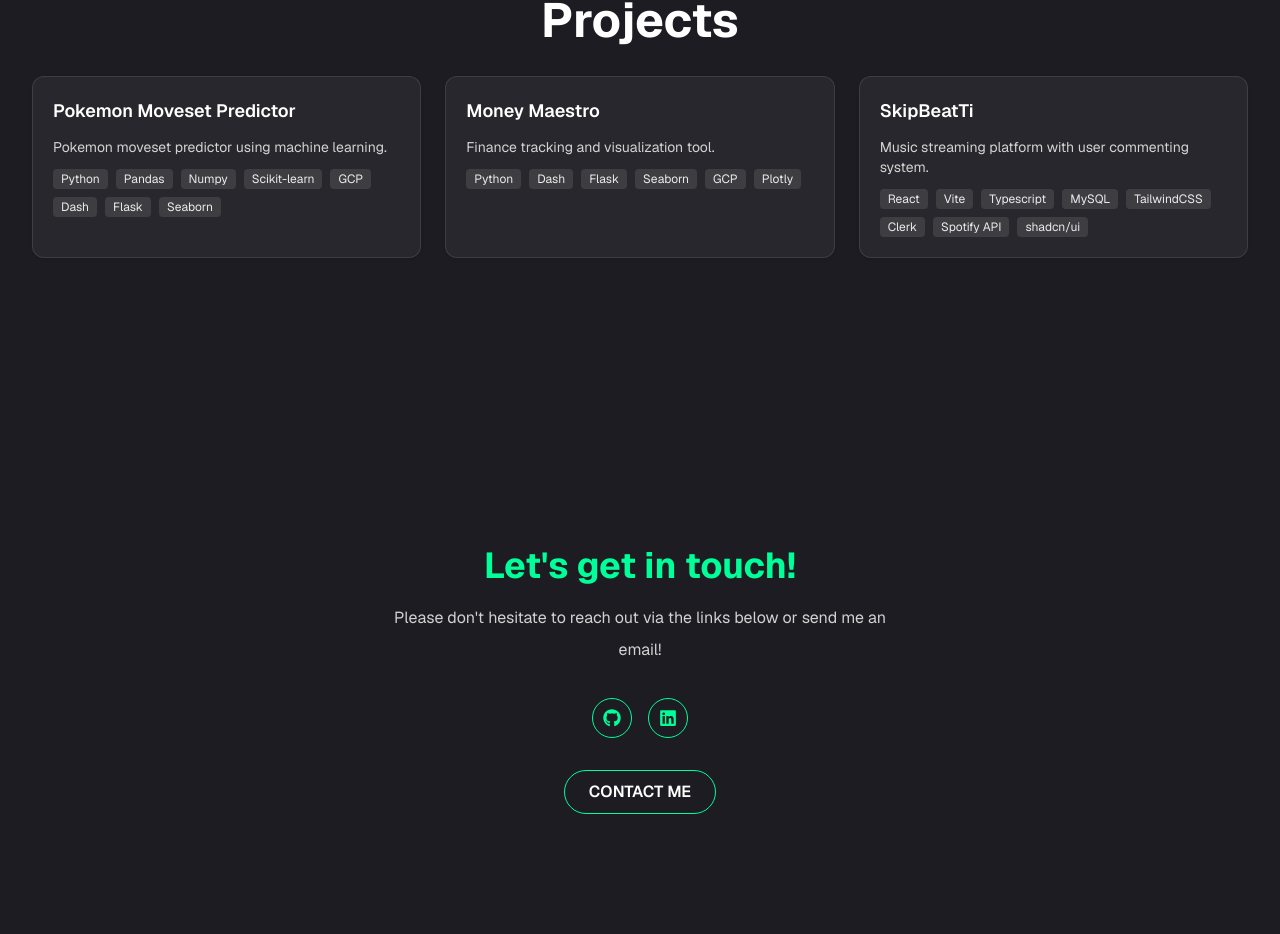
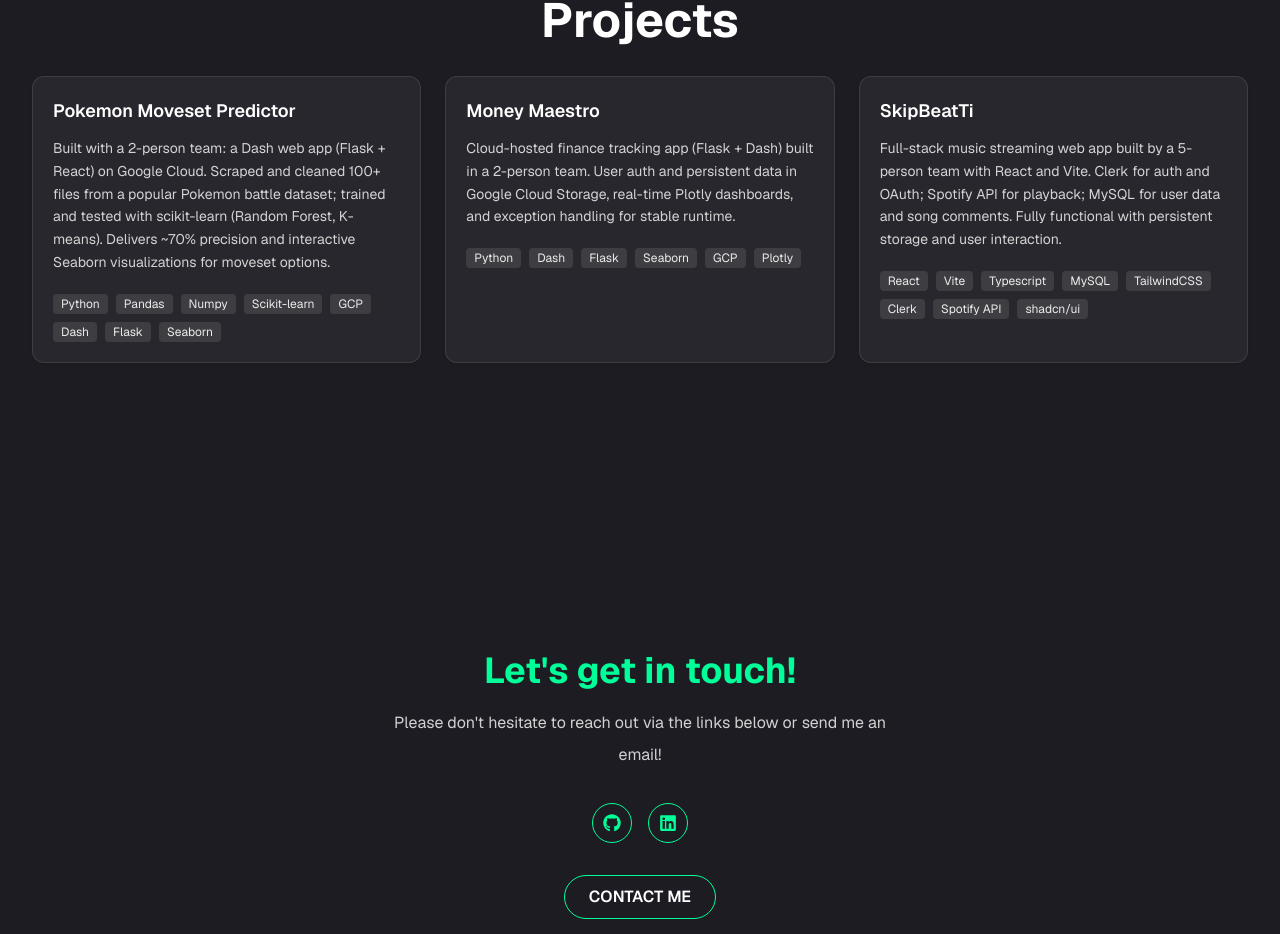
Before and after one commit to kevincui1034/portfolio, a Next.js app: page / in a window 1280 px wide. Shown: the part 1646-2580 px from the top of the page. Built offline with nearby package versions, Linux system fonts and the light colour scheme.

Commit message:
fixed note at the top of pages and added project descriptions

```diff
--- a/app/page.jsx
+++ b/app/page.jsx
@@ -25,17 +25,17 @@ const technologies = [
 // Projects section
 const projects = [
   { title: "Pokemon Moveset Predictor",
-    description: "Pokemon moveset predictor using machine learning.",
+    description: "Built with a 2-person team: a Dash web app (Flask + React) on Google Cloud. Scraped and cleaned 100+ files from a popular Pokemon battle dataset; trained and tested with scikit-learn (Random Forest, K-means). Delivers ~70% precision and interactive Seaborn visualizations for moveset options.",
     href: "https://github.com/kevincui1034/cs163_group11",
     tags: ["Python", "Pandas", "Numpy", "Scikit-learn", "GCP", "Dash", "Flask", "Seaborn"] },
 
   { title: "Money Maestro",
-    description: "Finance tracking and visualization tool.",
+    description: "Cloud-hosted finance tracking app (Flask + Dash) built in a 2-person team. User auth and persistent data in Google Cloud Storage, real-time Plotly dashboards, and exception handling for stable runtime.",
     href: "https://github.com/CCLDArjun/personal-budgeting-app",
     tags: ["Python", "Dash", "Flask","Seaborn", "GCP", "Plotly"] },
 
   { title: "SkipBeatTi",
-    description:"Music streaming platform with user commenting system.",
+    description: "Full-stack music streaming web app built by a 5-person team with React and Vite. Clerk for auth and OAuth; Spotify API for playback; MySQL for user data and song comments. Fully functional with persistent storage and user interaction.",
     href: "https://github.com/MrPicklesBush/SkipBeatTi",
     tags: ["React", "Vite", "Typescript", "MySQL", "TailwindCSS", "Clerk", "Spotify API", "shadcn/ui"] },
 ];
@@ -150,7 +150,7 @@ const HomePage = () => {
                   <Card className="h-full border-white/10 bg-white/5 text-white hover:border-accent/50 transition-colors">
                     <CardContent className="p-5 flex flex-col gap-3">
                       <h3 className="font-semibold text-lg">{project.title}</h3>
-                      <p className="text-sm text-white/80 line-clamp-2">{project.description}</p>
+                      <p className="text-sm text-white/80 line-clamp-10 pb-2 leading-relaxed">{project.description}</p>
                       <div className="flex flex-wrap gap-2 mt-auto">
                         {project.tags.map((tag) => (
                           <span key={tag} className="text-xs px-2 py-0.5 rounded bg-white/10 text-white/90">
--- a/app/projects/page.jsx
+++ b/app/projects/page.jsx
@@ -7,7 +7,7 @@ import { motion } from "framer-motion";
 
 const projects = [
   { title: "Pokemon Moveset Predictor",
-    description: "Pokemon moveset predictor using machine learning.",
+    description: "Dash web app (Flask + React on GCP) that predicts Pokemon movesets with ~70% precision using a Random Forest model on scraped battle data, with Seaborn visualizations.",
     href: "/projects",
     tags: ["Python", "Pandas", "Numpy", "Scikit-learn", "GCP", "Dash", "Flask", "Seaborn"] },
   { title: "Money Maestro",
@@ -40,7 +40,7 @@ const ProjectsPage = () => {
                 <Card className="h-full border-white/10 bg-white/5 text-white hover:border-accent/50 transition-colors">
                   <CardContent className="p-5 flex flex-col gap-3">
                     <h3 className="font-semibold text-lg">{project.title}</h3>
-                    <p className="text-sm text-white/80 line-clamp-2">{project.description}</p>
+                    <p className="text-sm text-white/80 line-clamp-4 leading-relaxed">{project.description}</p>
                     <div className="flex flex-wrap gap-2 mt-auto">
                       {project.tags.map((tag) => (
                         <span key={tag} className="text-xs px-2 py-0.5 rounded bg-white/10 text-white/90">
--- a/components/PageTransition.jsx
+++ b/components/PageTransition.jsx
@@ -1,7 +1,6 @@
-{/* Obeselete */};
+"use client";
 
-
-"use client";
+// Obselete
 
 import { AnimatePresence, motion } from "framer-motion";
 import { usePathname } from "next/navigation";
--- a/components/StairTransition.jsx
+++ b/components/StairTransition.jsx
@@ -1,6 +1,6 @@
-{/* Obeselete */};
+"use client";
 
-"use client";
+// Obselete
 
 import { AnimatePresence, motion } from "framer-motion";
 import { usePathname } from "next/navigation";
--- a/components/Stairs.jsx
+++ b/components/Stairs.jsx
@@ -1,6 +1,4 @@
-{/* Obeselete */};
-
-
+// Obselete
 import { animate, motion } from "framer-motion";
 
 const stairAnimation = {
```
